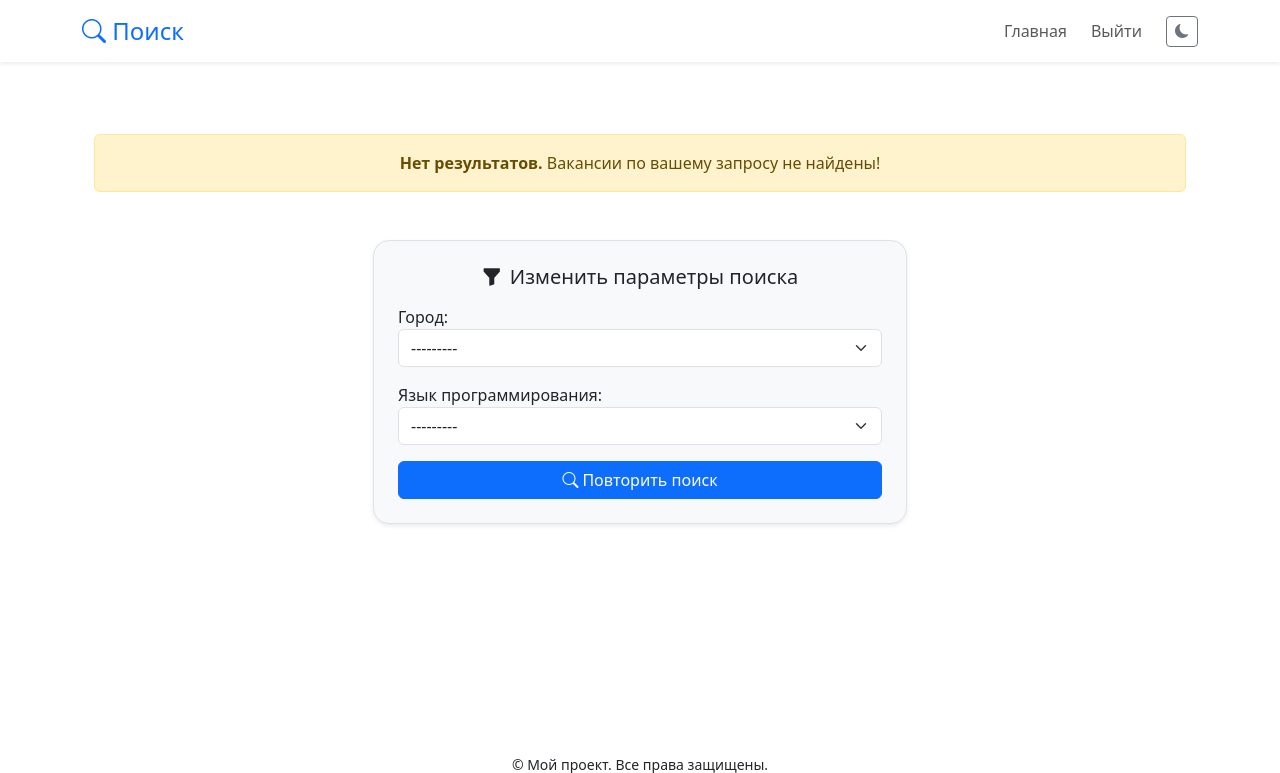
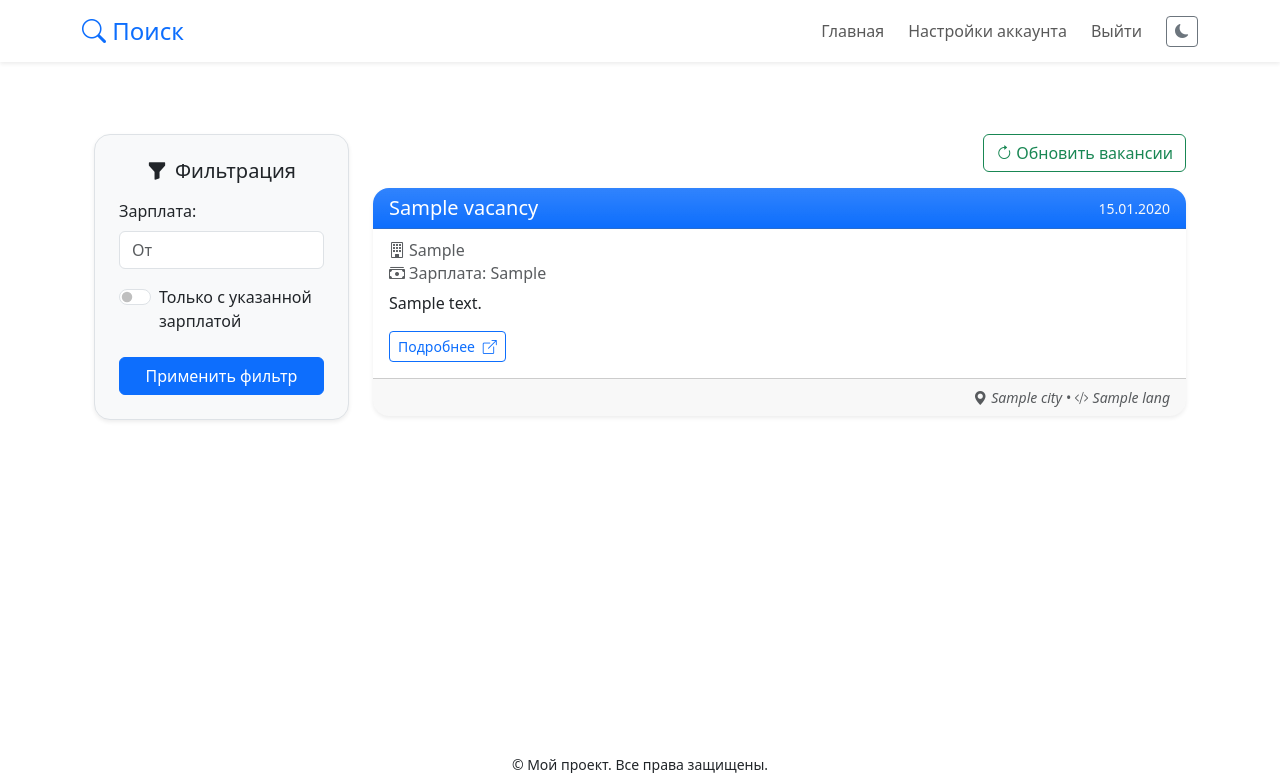
Before and after one commit to ReyTayler/agregator_for_dev, a Django app: page /vacancies/ in a window 1280 px wide. Shown: the top 773 px of the page. Run offline with Django 4.2, Linux system fonts and the light colour scheme; a user stored in the database is signed in; tables that the repository leaves empty hold one stand-in row (values such as "Sample post"); one stand-in notice (Sample message) is shown.

Commit message:
Добавление много чего

```diff
--- a/src/accounts/urls.py
+++ b/src/accounts/urls.py
@@ -1,7 +1,9 @@
 from django.urls import path
-from accounts.views import login_view, logout_view
+from accounts.views import login_view, logout_view, register_view, account_settings_view
 
 urlpatterns = [
     path('login/', login_view, name='login'),
     path('logout/', logout_view, name='logout'),
+    path('reg/', register_view, name='registration'),
+    path('settings/', account_settings_view, name='settings'),
 ]
--- a/src/scrap/models.py
+++ b/src/scrap/models.py
@@ -47,6 +47,7 @@ class Vacancy(models.Model):
     description = models.TextField(verbose_name="Описание")
     city = models.ForeignKey("City", on_delete=models.CASCADE, verbose_name="Город")
     language = models.ForeignKey("Lang", on_delete=models.CASCADE, verbose_name="Язык программирования")
+    salary = models.CharField(max_length=100, verbose_name="Зарплата", blank=True, null=True)
     timestamp = models.DateField(auto_now_add=True)
 
     def __str__(self):
--- a/src/scrap/templates/scrap/vacancies.html
+++ b/src/scrap/templates/scrap/vacancies.html
@@ -1,98 +1,208 @@
 {% extends "base.html" %}
-{% block title %}Вакансии{% endblock title %}
+
+{% block title %}Вакансии{% endblock %}
 
 {% block content %}
+
+<style>
+  .card {
+    transition: transform 0.2s, box-shadow 0.2s;
+  }
+  .card:hover {
+    transform: translateY(-4px);
+    box-shadow: 0 6px 16px rgba(0, 0, 0, 0.1);
+  }
+  .pagination .page-item .page-link {
+    transition: transform 0.15s ease, box-shadow 0.15s ease, background-color 0.15s ease;
+    border-radius: 0.25rem;
+  }
+
+  .pagination .page-item .page-link:hover {
+    transform: translateY(-2px) scale(1.05);
+    box-shadow: 0 4px 12px rgba(0, 0, 0, 0.15);
+    background-color: #e9ecef; /* чуть светлее фон на hover */
+  }
+
+  /* Активная страница — чуть большее выделение */
+  .pagination .page-item.active .page-link {
+    background-color: #0d6efd;
+    color: #fff;
+    box-shadow: 0 4px 12px rgba(13, 110, 253, 0.4);
+  }
+
+  .pagination .page-item.active .page-link:hover {
+    transform: translateY(-2px) scale(1.05);
+    box-shadow: 0 6px 16px rgba(13, 110, 253, 0.6);
+  }
+  #scrollTopBtn {
+    position: fixed;
+    bottom: 2rem;
+    right: 2rem;
+    display: none;
+    width: 3rem;
+    height: 3rem;
+    padding: 0;
+    border-radius: 50%;
+    font-size: 1.25rem;
+    z-index: 1000;
+    transition: transform 0.3s ease, opacity 0.3s ease;
+  }
+  #scrollTopBtn:hover {
+    transform: scale(1.1);
+    opacity: 0.85;
+  }
+</style>
+
 <div class="container py-4">
+  <div class="row">
+    <!-- Боковая панель -->
+    <div class="col-md-3 mb-4">
+      <div class="border p-4 rounded-4 shadow-sm bg-body-tertiary sticky-top" style="top: 20px;">
+        <h5 class="mb-3 text-center">
+          <i class="bi bi-funnel-fill me-2"></i>Фильтрация
+        </h5>
 
-    {% for object in object_list %}
+        <!-- Фильтр по зарплате -->
+        <div class="mb-3">
+          <label for="salaryInput" class="form-label d-block">Зарплата:</label>
+          <input type="text" id="salaryInput" class="form-control" placeholder="От" value="{{ request.GET.min_salary }}">
+        </div>
+        <!-- Чекбокс "Зарплата указана" -->
+        <div class="form-check form-switch mb-3">
+          <input class="form-check-input" type="checkbox" id="salarySpecified" name="salary_specified" {% if request.GET.salary_specified %}checked{% endif %}>
+          <label class="form-check-label" for="salarySpecified">
+            Только с указанной зарплатой
+          </label>
+        </div>
+        <button class="btn btn-primary w-100 mt-2" onclick="applyFilter()">Применить фильтр</button>
+      </div>
+    </div>
+
+    <!-- Список вакансий -->
+    <div class="col-md-9">
+      <!-- Кнопка "Обновить вакансии" -->
+      <form method="post" action="{% url 'vacancies' %}" class="d-flex justify-content-end mb-3">
+        {% csrf_token %}
+        <button type="submit" class="btn btn-outline-success">
+          <i class="bi bi-arrow-clockwise me-1"></i>Обновить вакансии
+        </button>
+      </form>
+
+      <div id="vacancyList">
+        {% for vacancy in object_list %}
         <div class="card mb-4 shadow-sm border-0 rounded-4">
           <div class="card-header bg-primary bg-gradient text-white d-flex justify-content-between align-items-center rounded-top-4">
             <h5 class="mb-0 text-wrap">
-                    <a href="{{ object.url }}" target="_blank" class="text-white text-decoration-none">{{ object.title }}</a>
+              <a href="{{ vacancy.url }}" target="_blank" class="text-white text-decoration-none">{{ vacancy.title }}</a>
             </h5>
-                <small class="text-light">{{ object.timestamp|date:"d.m.Y" }}</small>
+            <small class="text-light">{{ vacancy.timestamp|date:"d.m.Y" }}</small>
           </div>
           <div class="card-body">
             <h6 class="card-subtitle mb-2 text-muted">
-                    <i class="bi bi-building me-1"></i>{{ object.company }}
+              <i class="bi bi-building me-1"></i>{{ vacancy.company }}
             </h6>
-                <p class="card-text">{{ object.description|truncatewords:40 }}</p>
-                <a href="{{ object.url }}" target="_blank" class="btn btn-outline-primary btn-sm">
+            <h6 class="card-subtitle mb-2 text-muted">
+              <i class="bi bi-cash-stack me-1"></i>Зарплата: {{ vacancy.salary|default:"Не указана" }}
+            </h6>
+            <p class="card-text">{{ vacancy.description|truncatewords:40 }}</p>
+            <a href="{{ vacancy.url }}" target="_blank" class="btn btn-outline-primary btn-sm">
               Подробнее <i class="bi bi-box-arrow-up-right ms-1"></i>
             </a>
           </div>
           <div class="card-footer text-muted text-end small fst-italic rounded-bottom-4">
-                <i class="bi bi-geo-alt-fill me-1"></i>{{ object.city }} •
-                <i class="bi bi-code-slash me-1"></i>{{ object.language }}
+            <i class="bi bi-geo-alt-fill me-1"></i>{{ vacancy.city }} •
+            <i class="bi bi-code-slash me-1"></i>{{ vacancy.language }}
           </div>
         </div>
         {% empty %}
-        <div class="alert alert-warning text-center">
-            <strong>Нет результатов.</strong> Вакансии по вашему запросу не найдены!
+        <p>Нет вакансий, соответствующих фильтрам.</p>
+        {% endfor %}
       </div>
-    {% endfor %}
 
-    {% if object_list %}
+      <!-- Пагинация -->
+      {% if object_list.has_other_pages %}
       <nav aria-label="Пагинация">
         <ul class="pagination justify-content-center mt-4">
           {% if object_list.has_previous %}
           <li class="page-item">
-                        <a class="page-link" aria-label="Предыдущая" href="?page={{ object_list.previous_page_number }}&city={{ city }}&lang={{ lang }}">
-                            &laquo;
-                        </a>
+            <a class="page-link" href="?page={{ object_list.previous_page_number }}{% if request.GET.min_salary %}&min_salary={{ request.GET.min_salary }}{% endif %}{% if city %}&city={{ city }}{% endif %}{% if lang %}&lang={{ lang }}{% endif %}{% if request.GET.salary_specified %}&salary_specified={{ request.GET.salary_specified }}{% endif %}">&laquo;</a>
           </li>
+          {% else %}
+          <li class="page-item disabled"><span class="page-link">&laquo;</span></li>
           {% endif %}
 
-                {% for page_number in object_list.paginator.page_range %}
-                    {% if object_list.number == page_number %}
-                        <li class="page-item active">
-                            <span class="page-link">{{ page_number }}</span>
-                        </li>
-                    {% elif page_number >= object_list.number|add:'-2' and page_number <= object_list.number|add:'2' %}
+          {% for num in object_list.paginator.page_range %}
+          {% if object_list.number == num %}
+          <li class="page-item active"><span class="page-link">{{ num }}</span></li>
+          {% else %}
           <li class="page-item">
-                            <a class="page-link" href="?page={{ page_number }}&city={{ city }}&lang={{ lang }}">{{ page_number }}</a>
+            <a class="page-link" href="?page={{ num }}{% if request.GET.min_salary %}&min_salary={{ request.GET.min_salary }}{% endif %}{% if city %}&city={{ city }}{% endif %}{% if lang %}&lang={{ lang }}{% endif %}{% if request.GET.salary_specified %}&salary_specified={{ request.GET.salary_specified }}{% endif %}">{{ num }}</a>
           </li>
           {% endif %}
           {% endfor %}
 
           {% if object_list.has_next %}
           <li class="page-item">
-                        <a class="page-link" aria-label="Следующая" href="?page={{ object_list.next_page_number }}&city={{ city }}&lang={{ lang }}">
-                            &raquo;
-                        </a>
+            <a class="page-link" href="?page={{ object_list.next_page_number }}{% if request.GET.min_salary %}&min_salary={{ request.GET.min_salary }}{% endif %}{% if city %}&city={{ city }}{% endif %}{% if lang %}&lang={{ lang }}{% endif %}{% if request.GET.salary_specified %}&salary_specified={{ request.GET.salary_specified }}{% endif %}">&raquo;</a>
           </li>
+          {% else %}
+          <li class="page-item disabled"><span class="page-link">&raquo;</span></li>
           {% endif %}
         </ul>
       </nav>
       {% endif %}
-
-    <div class="row justify-content-center mt-5">
-  <div class="col-md-6">
-    <div class="border p-4 rounded-4 shadow-sm bg-body-tertiary">
-      <h5 class="mb-3 text-center">
-        <i class="bi bi-funnel-fill me-2"></i>Изменить параметры поиска
-      </h5>
-      <form method="GET" action="">
-        {{ form.as_p }}
-        <button type="submit" class="btn btn-primary w-100">
-          <i class="bi bi-search me-1"></i>Повторить поиск
-        </button>
-      </form>
     </div>
   </div>
 </div>
+<!-- Кнопка "Наверх" -->
+<button id="scrollTopBtn" class="btn btn-primary" title="Наверх">
+  <i class="bi bi-arrow-up"></i>
+</button>
 
+<script>
+  function applyFilter() {
+  const salaryInput = document.getElementById('salaryInput').value;
+  const salarySpecified = document.getElementById('salarySpecified').checked;
 
-</div>
+  const urlParams = new URLSearchParams(window.location.search);
+  urlParams.set('min_salary', salaryInput);
 
-<style>
-    .card {
-        transition: transform 0.2s, box-shadow 0.2s;
+  if (salarySpecified) {
+    urlParams.set('salary_specified', '1');
+  } else {
+    urlParams.delete('salary_specified');
   }
 
-    .card:hover {
-        transform: translateY(-4px);
-        box-shadow: 0 6px 16px rgba(0, 0, 0, 0.1);
+  window.location.search = urlParams.toString();
 }
-</style>
-{% endblock content %}
+</script>
+<script>
+  const salaryInput = document.getElementById('salaryInput');
+
+  salaryInput.addEventListener('input', function (e) {
+    // Удалить все, кроме цифр
+    let val = this.value.replace(/\D/g, '');
+    // Преобразовать в строку с пробелами
+    val = val.replace(/\B(?=(\d{3})+(?!\d))/g, ' ');
+    this.value = val;
+  });
+</script>
+<script>
+  // Получаем кнопку
+  const scrollBtn = document.getElementById('scrollTopBtn');
+
+  // Показываем кнопку после прокрутки вниз на 200px
+  window.addEventListener('scroll', () => {
+    if (window.scrollY > 200) {
+      scrollBtn.style.display = 'block';
+    } else {
+      scrollBtn.style.display = 'none';
+    }
+  });
+
+  // По клику плавный скролл наверх
+  scrollBtn.addEventListener('click', () => {
+    window.scrollTo({ top: 0, behavior: 'smooth' });
+  });
+</script>
+{% endblock %}
--- a/src/scrap/views.py
+++ b/src/scrap/views.py
@@ -1,44 +1,118 @@
+import re
 from django.core.paginator import Paginator
 from django.shortcuts import render, redirect
-from django.http import HttpRequest
+from django.http import HttpRequest, HttpResponseRedirect
+from django.contrib import messages
+from scrap.run_scraping import main
 from .models import Vacancy
 from .forms import FindVacancyForm
 
 
 def main_view(request: HttpRequest):
+    """Главная страница с формой выбора города и языка"""
     form = FindVacancyForm()
-    return render(
-        request=request, template_name="scrap/main.html", context={"form": form}
-    )
+    return render(request, "scrap/main.html", {"form": form})
+
+
+def parse_salary(salary_str: str) -> int:
+    """
+    Извлекает числовое значение зарплаты из строки.
+    Возвращает верхнюю границу диапазона, если указано два значения.
+
+    Примеры:
+        "50 000 — 100 000 ₽" -> 100000
+        "от 120 000 ₽" -> 120000
+        "Не указана" -> 0
+    """
+    # Удаляем все символы, кроме цифр, пробелов и дефиса
+    cleaned = re.sub(r'\D', '-', salary_str)
+
+    # Ищем все числа
+    numbers = re.findall(r'\d+', cleaned)
+
+    if not numbers:
+        return 0
+
+    # Если два числа (например, 50000–120000), возвращаем второе
+    if len(numbers) >= 2:
+        return int(numbers[1])
+
+    # Если только одно число
+    return int(numbers[0])
 
 
 def vacancies_list_view(request: HttpRequest):
+    """
+        Представление для отображения списка вакансий с возможностью фильтрации.
+
+        Функциональность:
+        - Требует авторизации пользователя.
+        - Поддерживает фильтрацию по городу (city), языку программирования (lang) и минимальной зарплате (min_salary).
+        - Минимальная зарплата указывается в виде строки и очищается от лишних символов.
+        - Зарплата вакансий извлекается из строкового поля, используется верхняя граница диапазона.
+        - Поддерживает пагинацию по 14 вакансий на страницу.
+        - Отображает сообщение, если по фильтру вакансий не найдено.
+
+        Параметры запроса (GET):
+        - city: slug города
+        - lang: slug языка программирования
+        - min_salary: строка с числом, минимальный порог зарплаты
+
+        Возвращает:
+        - HTML-шаблон со списком вакансий (scrap/vacancies.html)
+        """
+
     if not request.user.is_authenticated:
-        return redirect('accounts:login')
+        return redirect("accounts:login")
 
+    if request.method == "POST":
+        try:
+            main()
+            messages.success(request, "Вакансии успешно обновлены.")
+        except Exception as e:
+            messages.error(request, f"Ошибка при обновлении вакансий: {str(e)}")
+        return HttpResponseRedirect(request.META.get('HTTP_REFERER'))
+
+    # Параметры запроса
     city = request.GET.get("city")
     lang = request.GET.get("lang")
+    min_salary_raw = request.GET.get("min_salary")
+    salary_specified = request.GET.get("salary_specified")
 
-    form = FindVacancyForm()
+    # Создаём контекст
+    context = {"city": city, "lang": lang}
 
-    context = {"city": city, "lang": lang, "form": form}
+    # Фильтрация по городу и языку
+    filters = {}
+    if city:
+        filters["city__slug"] = city
+    if lang:
+        filters["language__slug"] = lang
 
-    vacancies = []
-    if city or lang:
-        filter_for_vacancy = {}
-        if city:
-            filter_for_vacancy["city__slug"] = city
-        if lang:
-            filter_for_vacancy["language__slug"] = lang
-        vacancies = Vacancy.objects.filter(**filter_for_vacancy)
+    vacancies = Vacancy.objects.filter(**filters)
 
+    if salary_specified:
+        vacancies = [
+            vacancy for vacancy in vacancies
+            if parse_salary(vacancy.salary) > 0
+        ]
+    # Фильтрация по зарплате
+    if min_salary_raw:
+        min_salary_stripped = re.sub(r"\D", "", min_salary_raw)
+        min_salary = int(min_salary_stripped) if min_salary_stripped else 0
+
+        vacancies = [
+            vacancy for vacancy in vacancies
+            if parse_salary(vacancy.salary) >= min_salary
+        ]
+
+    if (city or lang or min_salary_raw) and not vacancies:
+        messages.info(request, "По вашему запросу вакансии не найдены.")
+
+    # Пагинация
     paginator = Paginator(vacancies, per_page=14)
     page_number = request.GET.get("page")
     page_obj = paginator.get_page(page_number)
 
     context["object_list"] = page_obj
-    return render(
-        request=request,
-        template_name="scrap/vacancies.html",
-        context=context,
-    )
+    return render(request, "scrap/vacancies.html", context)
--- a/src/scraping_service/settings.py
+++ b/src/scraping_service/settings.py
@@ -120,3 +120,5 @@ DEFAULT_AUTO_FIELD = 'django.db.models.BigAutoField'
 
 # Указываю кастомную модель пользователя как модель пользователя по умолчанию для всего проекта
 AUTH_USER_MODEL = 'accounts.ScrapUser'
+
+LOGIN_URL = '/accounts/login/'
--- a/src/templates/base.html
+++ b/src/templates/base.html
@@ -62,6 +62,9 @@
 
         {% if user.is_authenticated %}
           <li class="nav-item">
+            <a class="nav-link" href="{% url 'accounts:settings' %}">Настройки аккаунта</a>
+          </li>
+          <li class="nav-item">
             <a class="nav-link" href="{% url 'accounts:logout' %}">Выйти</a>
           </li>
         {% else %}
@@ -69,6 +72,7 @@
             <a class="nav-link" href="{% url 'accounts:login' %}">Войти</a>
           </li>
         {% endif %}
+
 
         <!-- Кнопка переключения темы -->
         <li class="nav-item ms-2">
@@ -81,6 +85,20 @@
   </div>
 </nav>
 
+<div class="toast-container position-fixed top-0 end-0 p-3" style="z-index: 1100;">
+  {% if messages %}
+    {% for message in messages %}
+      <div class="toast align-items-center text-bg-{{ message.tags }}" role="alert" aria-live="assertive" aria-atomic="true">
+        <div class="d-flex">
+          <div class="toast-body">
+            {{ message }}
+          </div>
+          <button type="button" class="btn-close btn-close-white me-2 m-auto" data-bs-dismiss="toast" aria-label="Закрыть"></button>
+        </div>
+      </div>
+    {% endfor %}
+  {% endif %}
+</div>
 <main class="container py-5 flex-grow-1">
   {% block content %}{% endblock content %}
 </main>
@@ -121,5 +139,13 @@
     themeIcon.className = theme === 'light' ? 'bi bi-moon-fill' : 'bi bi-sun-fill';
   }
 </script>
+
+<script>
+  document.addEventListener('DOMContentLoaded', function () {
+    document.querySelectorAll('.toast').forEach(function (toastEl) {
+      new bootstrap.Toast(toastEl).show();
+    });
+  });
+</script>
 </body>
 </html>
```
Also changed, not shown: src/accounts/forms.py (+63 -0 lines), src/accounts/templates/accounts/login.html (+17 -0 lines), src/accounts/templates/accounts/registration.html (added, +55 -0 lines), src/accounts/templates/accounts/settings.html (added, +48 -0 lines), src/accounts/views.py (+33 -3 lines), src/scrap/parsing_vacancies.py (+37 -2 lines), src/scrap/run_scraping.py (renamed from src/run_scraping.py, +17 -12 lines), src/scrap/migrations/0001_initial.py (deleted). Lines whose indentation alone changed are shown as unchanged.
